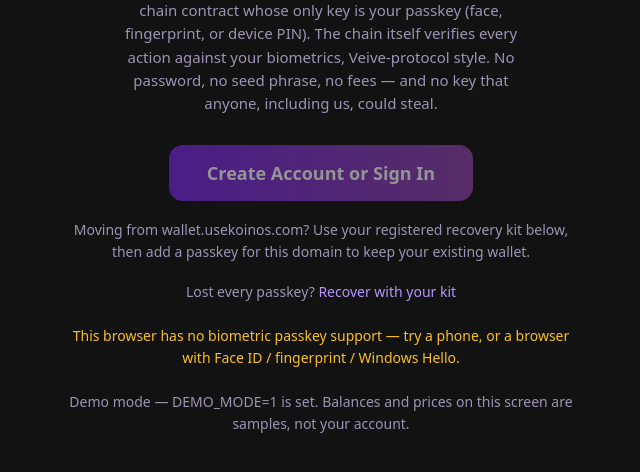
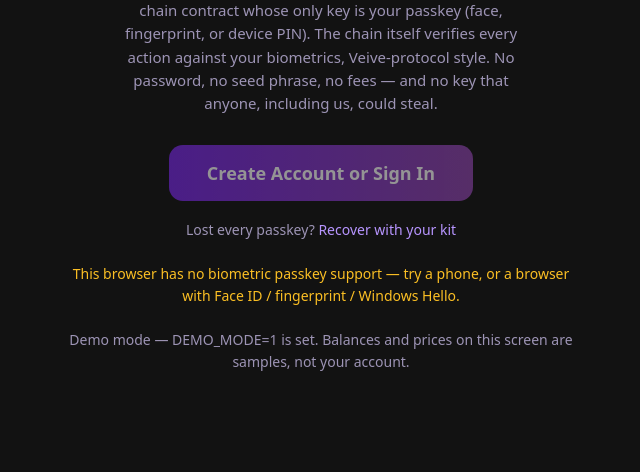
Before and after one commit to therexdev/koin-vault, a website: page public/index.html in a window 1280 px wide. Shown: the part 336-808 px from the top of the page, without its empty margins (319-959 px from the left). Drawn offline with Linux system fonts and the light colour scheme; no server answers.

Commit message:
Remove legacy-domain migration notice from homepage

```diff
--- a/public/index.html
+++ b/public/index.html
@@ -68,7 +68,6 @@
     <button class="cta" id="btn-go">Create Account or Sign In</button>
     <p class="alt" id="alt-unlock" hidden>Made your account on another device?
       <a href="#" id="btn-unlock-existing">Open it with a synced passkey</a></p>
-    <p class="alt">Moving from wallet.usekoinos.com? Use your registered recovery kit below, then add a passkey for this domain to keep your existing wallet.</p>
     <p class="alt">Lost every passkey? <a href="#" id="btn-open-recover">Recover with your kit</a></p>
     <p class="unsupported" id="no-passkey" hidden>This browser has no biometric passkey support —
       try a phone, or a browser with Face ID / fingerprint / Windows Hello.</p>
```
